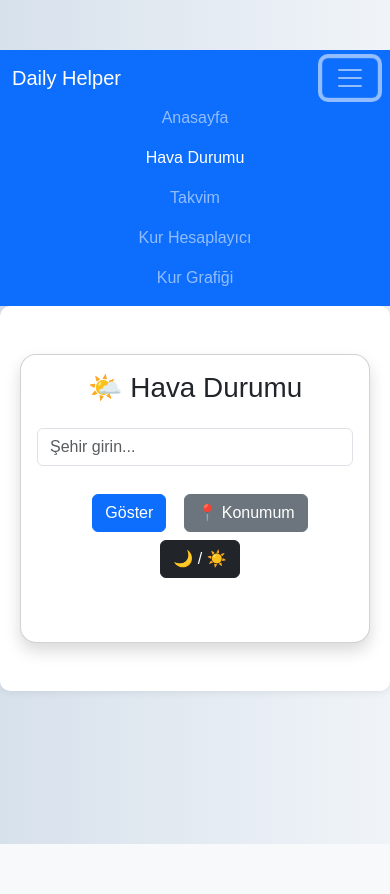
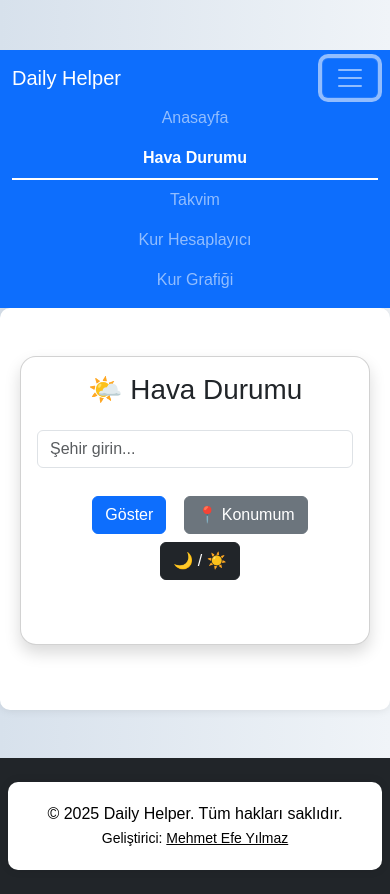
Before and after one commit to mehmet-efe33/DailyHelper, a website: page hava.html in a window 390 px wide. Both pictures are taken after a click on the button 350 px from the left and 78 px from the top of the page. Before the commit the page ends 844 px from the top, so only its background shows below. Drawn offline with nearby package versions, Linux system fonts and the light colour scheme.

Commit message:
header footer eklendi

```diff
--- a/css/style.css
+++ b/css/style.css
@@ -115,3 +115,9 @@ canvas {
   margin: auto;
   display: block;
 }
+
+.navbar .nav-link.active {
+  color: #fff !important;
+  font-weight: bold;
+  border-bottom: 2px solid #fff;
+}
--- a/hava.html
+++ b/hava.html
@@ -6,43 +6,18 @@
     <meta name="viewport" content="width=device-width, initial-scale=1.0">
     <title>Daily Helper</title>
     <!-- Bootstrap CSS -->
-    <link rel="stylesheet" href="https://cdn.jsdelivr.net/npm/bootstrap@5.3.0/dist/css/bootstrap.min.css"
-        rel="stylesheet">
+    <link rel="stylesheet" href="https://cdn.jsdelivr.net/npm/bootstrap@5.3.0/dist/css/bootstrap.min.css">
     <!-- Özel Stil -->
     <link rel="stylesheet" href="css/style.css">
 </head>
 
-<body class="bg-light">
-    <nav class="navbar navbar-expand-lg navbar-dark bg-primary">
-        <div class="container-fluid">
-            <a class="navbar-brand" href="#">Daily Helper</a>
-            <button class="navbar-toggler" type="button" data-bs-toggle="collapse" data-bs-target="#navbarNav"
-                aria-controls="navbarNav" aria-expanded="false" aria-label="Menüyü Aç/Kapat">
-                <span class="navbar-toggler-icon"></span>
-            </button>
-            <div class="collapse navbar-collapse" id="navbarNav">
-                <ul class="navbar-nav ms-auto">
-                    <li class="nav-item">
-                        <a class="nav-link" aria-current="page" href="index.html">Anasayfa</a>
-                    </li>
-                    <li class="nav-item">
-                        <a class="nav-link active" href="hava.html">Hava Durumu</a>
-                    </li>
-                    <li class="nav-item">
-                        <a class="nav-link" href="takvim.html">Takvim</a>
-                    </li>
-                    <li class="nav-item">
-                        <a class="nav-link" href="kur.html">Kur Hesaplayıcı</a>
-                    </li>
-                    <li class="nav-item"><a class="nav-link" href="kur-grafik.html">Kur Grafiği</a></li>
-                </ul>
-            </div>
-        </div>
-    </nav>
-    <div class="container py-5">
+<body class="bg-light d-flex flex-column min-vh-100">
+    <!-- HEADER burada yüklenecek -->
+    <header></header>
+
+    <div class="container py-5 flex-grow-1">
         <div class="row justify-content-center">
             <div class="col-md-6">
-
                 <div class="card shadow">
                     <div class="card-body text-center">
                         <h1 class="card-title mb-4">🌤️ Hava Durumu</h1>
@@ -52,22 +27,23 @@
                                 placeholder="Şehir girin..." style="margin-bottom: 20px;">
                             <button class="btn btn-primary" onclick="getWeather()">Göster</button>
                             <button class="btn btn-secondary" onclick="getLocationWeather()">📍 Konumum</button>
-                            <!-- Göster / Konumum butonlarının yanına ekle -->
                             <button class="btn btn-dark" onclick="toggleTheme()">🌙 / ☀️</button>
                         </div>
 
                         <div id="weatherResult" class="mt-4"></div>
                         <div id="forecastResult" class="mt-4"></div>
-
                     </div>
                 </div>
-
             </div>
         </div>
     </div>
 
-    <!-- Bootstrap JS -->
+    <!-- FOOTER burada yüklenecek -->
+    <footer></footer>
+
+    <!-- JavaScript -->
     <script src="https://cdn.jsdelivr.net/npm/bootstrap@5.3.0/dist/js/bootstrap.bundle.min.js"></script>
+    <script src="js/include.js"></script> <!-- Ortak header/footer yükleyici -->
     <script src="js/hava.js"></script>
 </body>
 
--- /dev/null
+++ b/js/include.js
@@ -0,0 +1,33 @@
+function includeHTML(selector, file, callback) {
+  fetch(file)
+    .then(response => {
+      if (!response.ok) throw new Error("Dosya yüklenemedi: " + file);
+      return response.text();
+    })
+    .then(data => {
+      document.querySelector(selector).innerHTML = data;
+      if (callback) callback(); // dosya yüklendikten sonra çalıştırılacak kod
+    })
+    .catch(err => console.error(err));
+}
+
+// Aktif linki belirle
+function highlightActiveLink() {
+  const links = document.querySelectorAll(".navbar .nav-link");
+  const currentPage = window.location.pathname.split("/").pop();
+
+  links.forEach(link => {
+    const href = link.getAttribute("href");
+    if (href === currentPage) {
+      link.classList.add("active", "text-white");
+    } else {
+      link.classList.remove("active");
+    }
+  });
+}
+
+// Sayfa yüklendiğinde çalıştır
+window.addEventListener("DOMContentLoaded", () => {
+  includeHTML("header", "partials/header.html", highlightActiveLink);
+  includeHTML("footer", "partials/footer.html");
+});
--- /dev/null
+++ b/partials/footer.html
@@ -0,0 +1,6 @@
+<footer class="bg-dark text-white py-4 mt-5" style="margin-bottom: -50px; height: auto; min-height: 100%; padding: 8px;">
+  <div class="container text-center" style="color: black;">
+    <p class="mb-0">&copy; 2025 Daily Helper. Tüm hakları saklıdır.</p>
+    <small>Geliştirici: <a href="https://github.com/mehmet-efe33" class="text-black">Mehmet Efe Yılmaz</a></small>
+  </div>
+</footer>
--- /dev/null
+++ b/partials/header.html
@@ -0,0 +1,17 @@
+<nav class="navbar navbar-expand-lg navbar-dark bg-primary">
+  <div class="container-fluid">
+    <a class="navbar-brand" href="index.html">Daily Helper</a>
+    <button class="navbar-toggler" type="button" data-bs-toggle="collapse" data-bs-target="#navbarNav">
+      <span class="navbar-toggler-icon"></span>
+    </button>
+    <div class="collapse navbar-collapse" id="navbarNav">
+      <ul class="navbar-nav ms-auto">
+        <li class="nav-item"><a class="nav-link" href="index.html">Anasayfa</a></li>
+        <li class="nav-item"><a class="nav-link" href="hava.html">Hava Durumu</a></li>
+        <li class="nav-item"><a class="nav-link" href="takvim.html">Takvim</a></li>
+        <li class="nav-item"><a class="nav-link" href="kur.html">Kur Hesaplayıcı</a></li>
+        <li class="nav-item"><a class="nav-link" href="kur-grafik.html">Kur Grafiği</a></li>
+      </ul>
+    </div>
+  </div>
+</nav>
```
Also changed, not shown: index.html (+9 -29 lines), kur-grafik.html (+11 -20 lines), kur.html (+7 -20 lines), takvim.html (+8 -20 lines), js/hava.js (line endings or trailing spaces).
